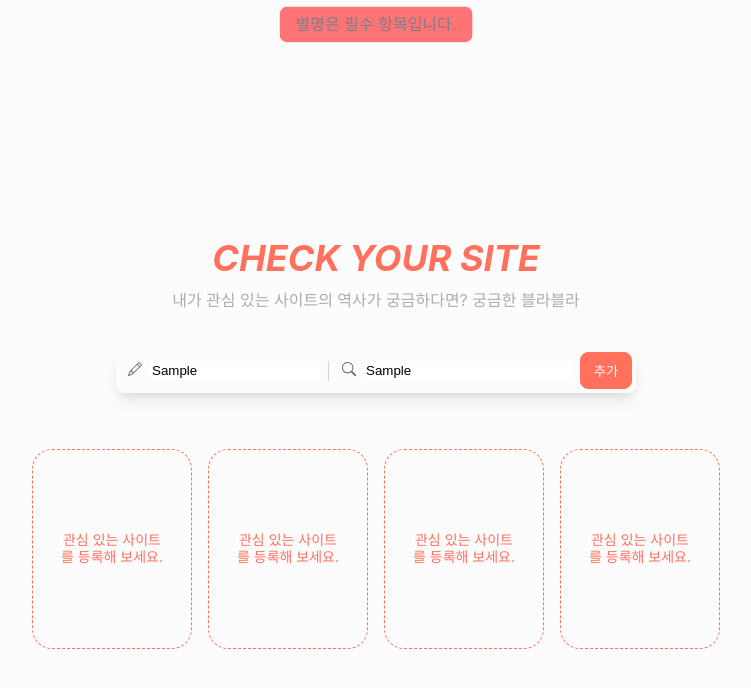
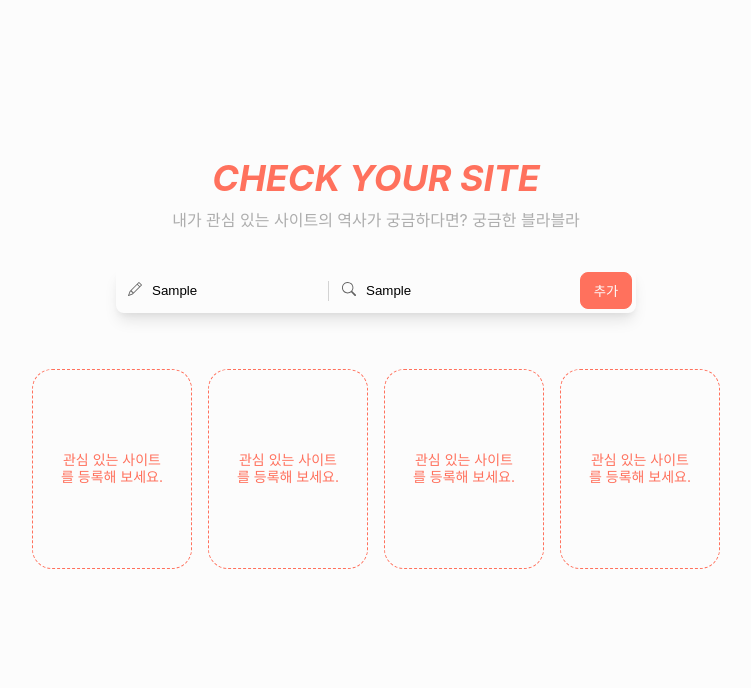
Before and after one commit to nimusmix/check-your-site, a React (Create React App) app: page / in a window 1280 px wide. Both pictures are taken after typing "Sample", "Sample" into the empty fields and a click on the button "추가". Shown: the top 688 px of the page, without its empty margins (264-1015 px from the left). Built offline with nearby package versions, Linux system fonts and the light colour scheme.

Commit message:
style: css 수정

```diff
--- a/src/components/atoms/Toast/index.styles.ts
+++ b/src/components/atoms/Toast/index.styles.ts
@@ -1,32 +1,39 @@
 import styled from 'styled-components';
 
 export const Toast = styled.div`
+  display: flex;
+  align-items: center;
   position: fixed;
   padding: 0.625rem 1rem;
   min-width: 5rem;
-  top: 4rem;
+  bottom: 4rem;
   left: 50%;
   translate: -50%;
   z-index: 1100;
   pointer-events: all;
 
   text-align: center;
-  color: ${({ theme }) => theme.textColor};
-  /* TODO :: 배경색 수정 */
-  background-color: red;
   border-radius: 0.5rem;
-  animation: slideDown 3000ms forwards, fadeOut 3000ms ease-out;
+  color: white;
+  background-color: #F85149;
+  animation: slideDown 2000ms forwards, fadeOut 2000ms ease-out;
+
+  p {
+    margin-left: 0.25rem;
+    color: inherit;
+  }
 
   @keyframes slideDown {
     0%,
     100% {
-      -webkit-transform: translateY(-100px);
+      -webkit-transform: translateY(100px);
     }
     10%,
     90% {
       -webkit-transform: translateY(0px);
     }
   }
+
   @keyframes fadeOut {
     88% {
       opacity: 1;
--- a/src/components/atoms/Toast/index.tsx
+++ b/src/components/atoms/Toast/index.tsx
@@ -1,6 +1,8 @@
 import { useEffect } from "react";
 import { useRecoilState } from "recoil";
+import { PiWarningCircleBold as IconWarning } from "react-icons/pi";
 import toastState from "../../../recoil/toastState";
+import Text from "../Text";
 import * as S from "./index.styles";
 
 const Toast = () => {
@@ -14,7 +16,12 @@ const Toast = () => {
     }
   });
 
-  return <S.Toast>{toast.msg}</S.Toast>;
+  return (
+    <S.Toast>
+      <IconWarning />
+      <Text variant="base">{toast.msg}</Text>
+    </S.Toast>
+  );
 };
 
 export default Toast;
--- a/src/components/organisms/MainPage/WishlistItem/index.styles.ts
+++ b/src/components/organisms/MainPage/WishlistItem/index.styles.ts
@@ -9,7 +9,7 @@ export const NotHovered = styled(BasicWrapper)`
   }
 
   p {
-    -webkit-line-clamp: 3;
+    -webkit-line-clamp: 2;
   }
 
   svg {
--- a/src/constants/media.ts
+++ b/src/constants/media.ts
@@ -1 +1 @@
-export const MOBILE = 'screen and (max-width: 576px)';
+export const MOBILE = 'screen and (max-width: 760px)';
--- a/src/pages/MainPage/index.styles.ts
+++ b/src/pages/MainPage/index.styles.ts
@@ -2,7 +2,7 @@ import styled from 'styled-components';
 import { BasicWrapper } from '../../components/atoms/BasicWrapper/index.styles';
 
 export const Wrapper = styled(BasicWrapper)`
-  margin-top: 15rem;
+  margin-top: 10rem;
 `;
 
 export const TitleWrapper = styled(BasicWrapper)`
--- a/src/styles/GlobalStyle.tsx
+++ b/src/styles/GlobalStyle.tsx
@@ -24,7 +24,20 @@ const GlobalStyle = createGlobalStyle`
  input {
   border: none;
   outline: none;
+  background-color: transparent;
+
+  :-webkit-autofill {
+    -webkit-text-fill-color: ${({ theme: { textColor } }) => textColor};
+  }
+
+  :-webkit-autofill,
+  :-webkit-autofill:hover,
+  :-webkit-autofill:focus,
+  :-webkit-autofill:active {
+    transition: background-color 5000s ease-in-out 0s;
+  }
  }
+
 `;
 
 export default GlobalStyle;
```
